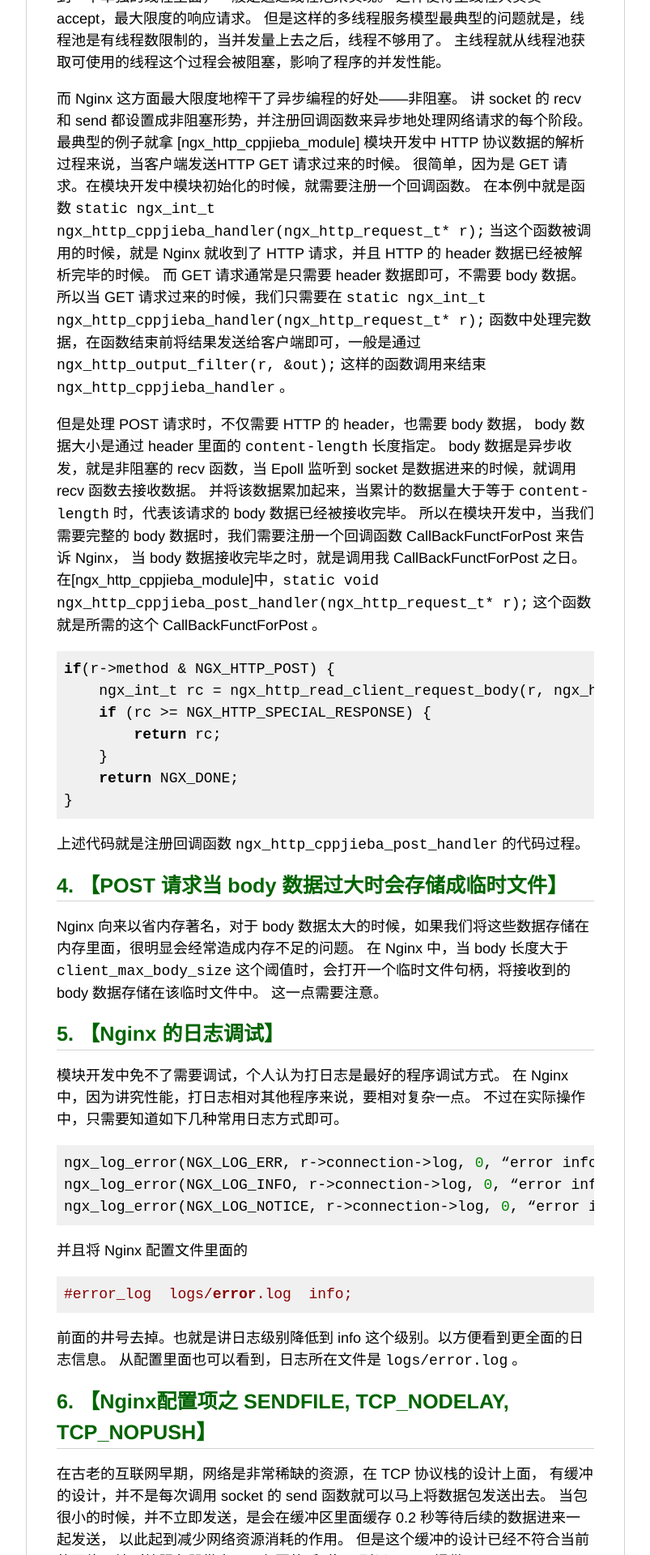
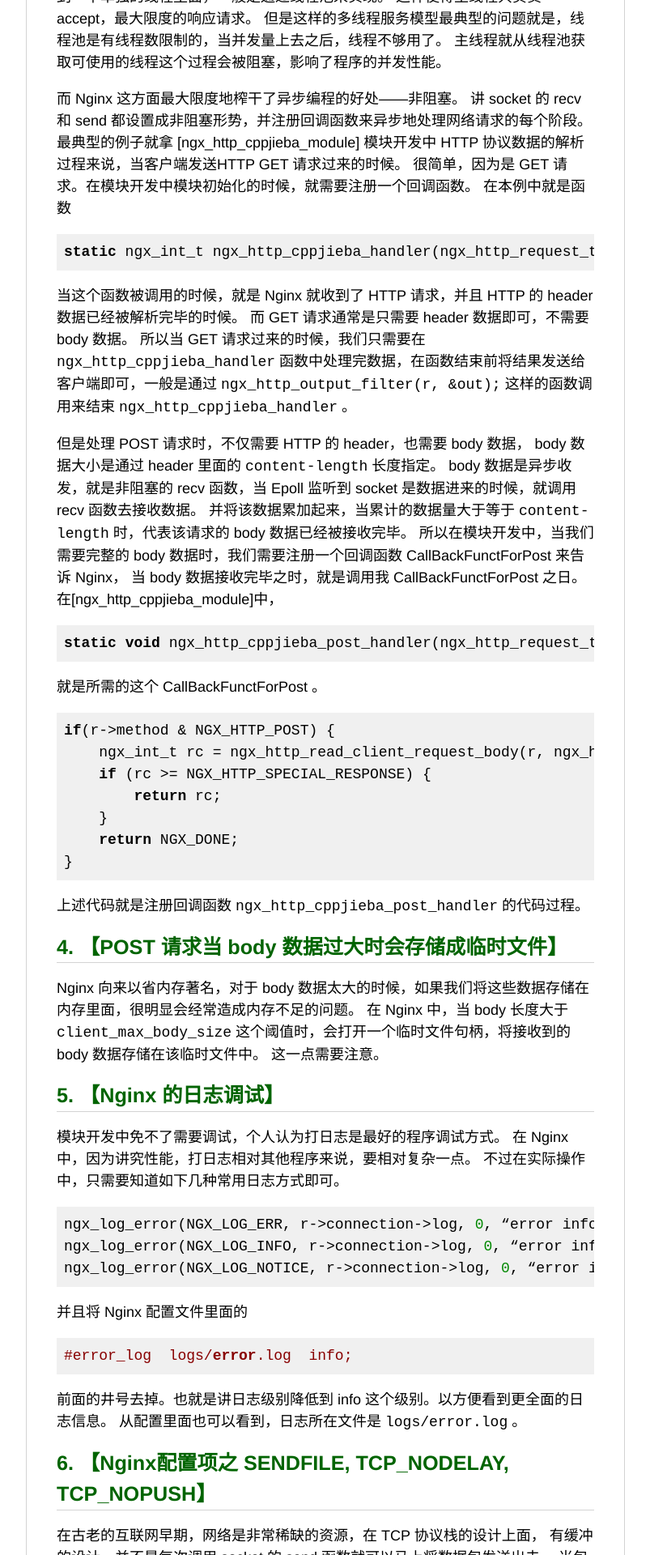
Before and after one commit to yanyiwu/blog, a Jekyll site: the page built from _posts/2014-09-21-nginx-module-development-stuff.markdown, in a window 1280 px wide. Shown: the part 1160-3080 px from the top of the page at 81% size, without its empty margins (238-1041 px from the left). Built offline with Jekyll 4.4.1, drawn with Linux system fonts in a browser that asks for light colours; Markdown is read by kramdown in place of the engine named in the settings; comment, search, counter and statistics services are not loaded.

Commit message:
code too long

````diff
--- a/_posts/2014-09-21-nginx-module-development-stuff.markdown
+++ b/_posts/2014-09-21-nginx-module-development-stuff.markdown
@@ -47,10 +47,15 @@ Nginx 是基于 Epoll 异步IO服务的服务器。而且 Nginx 将异步编程
 讲 socket 的 recv 和 send 都设置成非阻塞形势，并注册回调函数来异步地处理网络请求的每个阶段。
 最典型的例子就拿 [ngx\_http\_cppjieba\_module] 模块开发中 HTTP 协议数据的解析过程来说，当客户端发送HTTP GET 请求过来的时候。
 很简单，因为是 GET 请求。在模块开发中模块初始化的时候，就需要注册一个回调函数。
-在本例中就是函数 `static ngx_int_t ngx_http_cppjieba_handler(ngx_http_request_t* r);`
+在本例中就是函数
+
+```
+static ngx_int_t ngx_http_cppjieba_handler(ngx_http_request_t* r);
+```
+
 当这个函数被调用的时候，就是 Nginx 就收到了 HTTP 请求，并且 HTTP 的 header 数据已经被解析完毕的时候。
 而 GET 请求通常是只需要 header 数据即可，不需要 body 数据。
-所以当 GET 请求过来的时候，我们只需要在 `static ngx_int_t ngx_http_cppjieba_handler(ngx_http_request_t* r);`  函数中处理完数据，在函数结束前将结果发送给客户端即可，一般是通过 `ngx_http_output_filter(r, &out);`  这样的函数调用来结束 `ngx_http_cppjieba_handler` 。
+所以当 GET 请求过来的时候，我们只需要在 `ngx_http_cppjieba_handler`  函数中处理完数据，在函数结束前将结果发送给客户端即可，一般是通过 `ngx_http_output_filter(r, &out);`  这样的函数调用来结束 `ngx_http_cppjieba_handler` 。
 
 但是处理 POST 请求时，不仅需要 HTTP 的 header，也需要 body 数据，
 body 数据大小是通过 header 里面的 `content-length` 长度指定。
@@ -58,7 +63,13 @@ body 数据是异步收发，就是非阻塞的 recv 函数，当 Epoll 监听
 并将该数据累加起来，当累计的数据量大于等于 `content-length` 时，代表该请求的 body 数据已经被接收完毕。
 所以在模块开发中，当我们需要完整的 body 数据时，我们需要注册一个回调函数 CallBackFunctForPost 来告诉 Nginx，
 当 body 数据接收完毕之时，就是调用我 CallBackFunctForPost 之日。
-在[ngx\_http\_cppjieba\_module]中，`static void ngx_http_cppjieba_post_handler(ngx_http_request_t* r);` 这个函数就是所需的这个 CallBackFunctForPost 。
+在[ngx\_http\_cppjieba\_module]中，
+
+```
+static void ngx_http_cppjieba_post_handler(ngx_http_request_t* r);
+```
+
+就是所需的这个 CallBackFunctForPost 。
 
 ```
 if(r->method & NGX_HTTP_POST) {
--- a/css/style.css
+++ b/css/style.css
@@ -88,7 +88,7 @@ blockquote {
     margin-left: 20px;
 }
 
-pre code {
+code {
     overflow-x: auto;
 }
 
````
